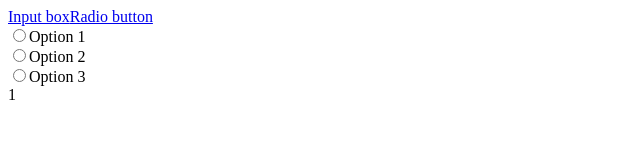
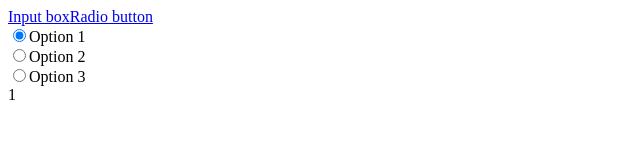
Before and after one commit to harytkon/minimal-react-redux-router-boilerplate, a React app: page /radiobutton in a window 1280 px wide. Shown: the top 160 px of the page, without its empty margins (0-640 px from the left). Built offline with nearby package versions, Linux system fonts and the light colour scheme.

Commit message:
State handling in radion buttons

```diff
--- a/src/RadioButtonComp.jsx
+++ b/src/RadioButtonComp.jsx
@@ -5,7 +5,7 @@ class RadioButtonComp extends React.Component {
   constructor(props) {
     super(props);
     this.state = {
-      checkbox: 1,
+      checkbox: "1",
     };
     this.handleInputChange = this.handleInputChange.bind(this);
   }
@@ -21,20 +21,20 @@ class RadioButtonComp extends React.Component {
       <div>
         <form>
           <div className="radio">
-            <label htmlFor="option1">
-              <input name="option" type="radio" value="1" onChange={this.handleInputChange} />
+            <label htmlFor="option">
+              <input name="option" type="radio" value="1" checked={checkbox === "1"} onChange={this.handleInputChange} />
               Option 1
             </label>
           </div>
           <div className="radio">
-            <label htmlFor="option2">
-              <input name="option" type="radio" value="2" onChange={this.handleInputChange} />
+            <label htmlFor="option">
+              <input name="option" type="radio" value="2" checked={checkbox === "2"} onChange={this.handleInputChange} />
               Option 2
             </label>
           </div>
           <div className="radio">
-            <label htmlFor="option3">
-              <input name="option" type="radio" value="3" onChange={this.handleInputChange} />
+            <label htmlFor="option">
+              <input name="option" type="radio" value="3" checked={checkbox === "3"} onChange={this.handleInputChange} />
               Option 3
             </label>
           </div>
```
